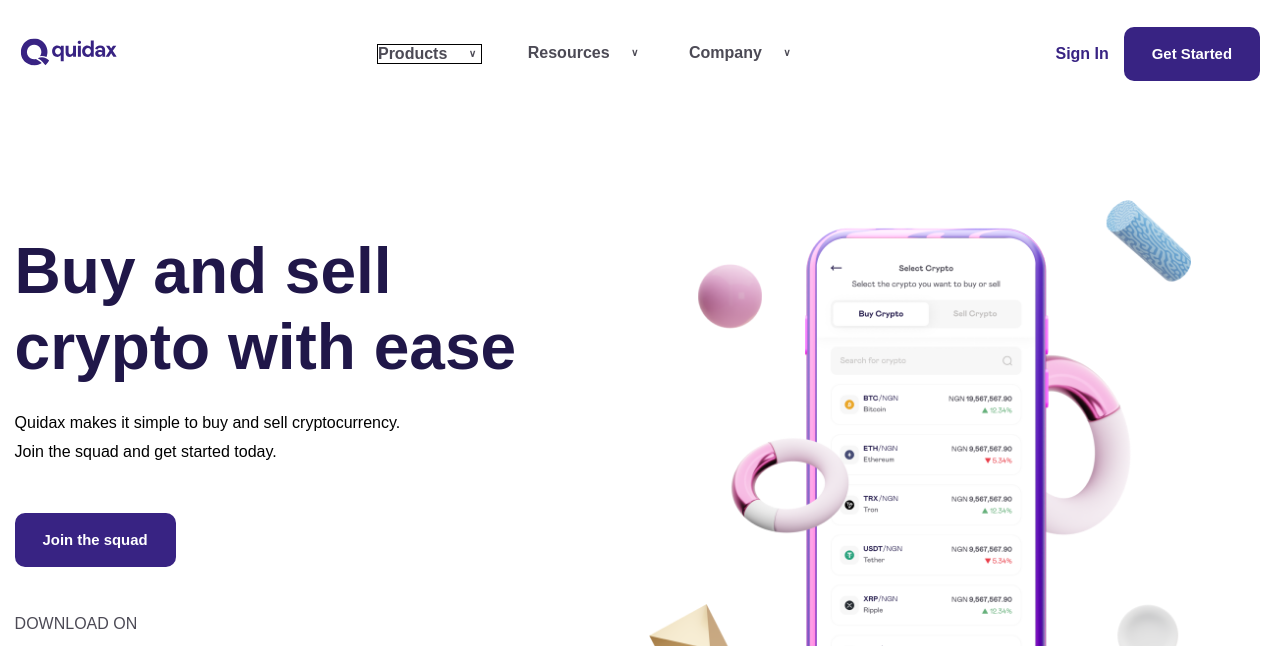
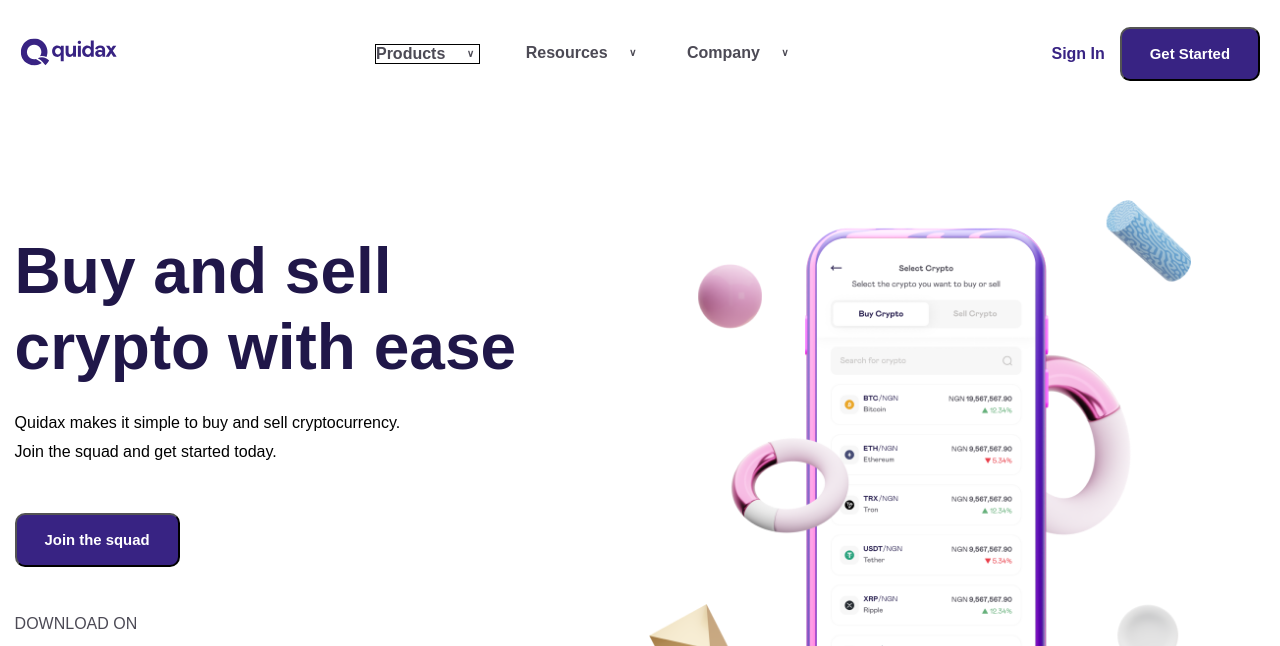
Before and after one commit to jamesnottidge/jamesnottidge.github.io, a plain HTML site: page index.html in a window 1280 px wide. Shown: the top 646 px of the page. Drawn offline with Linux system fonts and the light colour scheme; a web font is replaced by a local one.

Commit message:
Update styles.css

```diff
--- a/styles.css
+++ b/styles.css
@@ -3,7 +3,6 @@
 * {
     margin: 0;
     padding: 0;
-    border: 0px solid black;
     box-sizing: border-box;
     font-family: "Mabry Pro Medium", sans-serif;
 }
```
